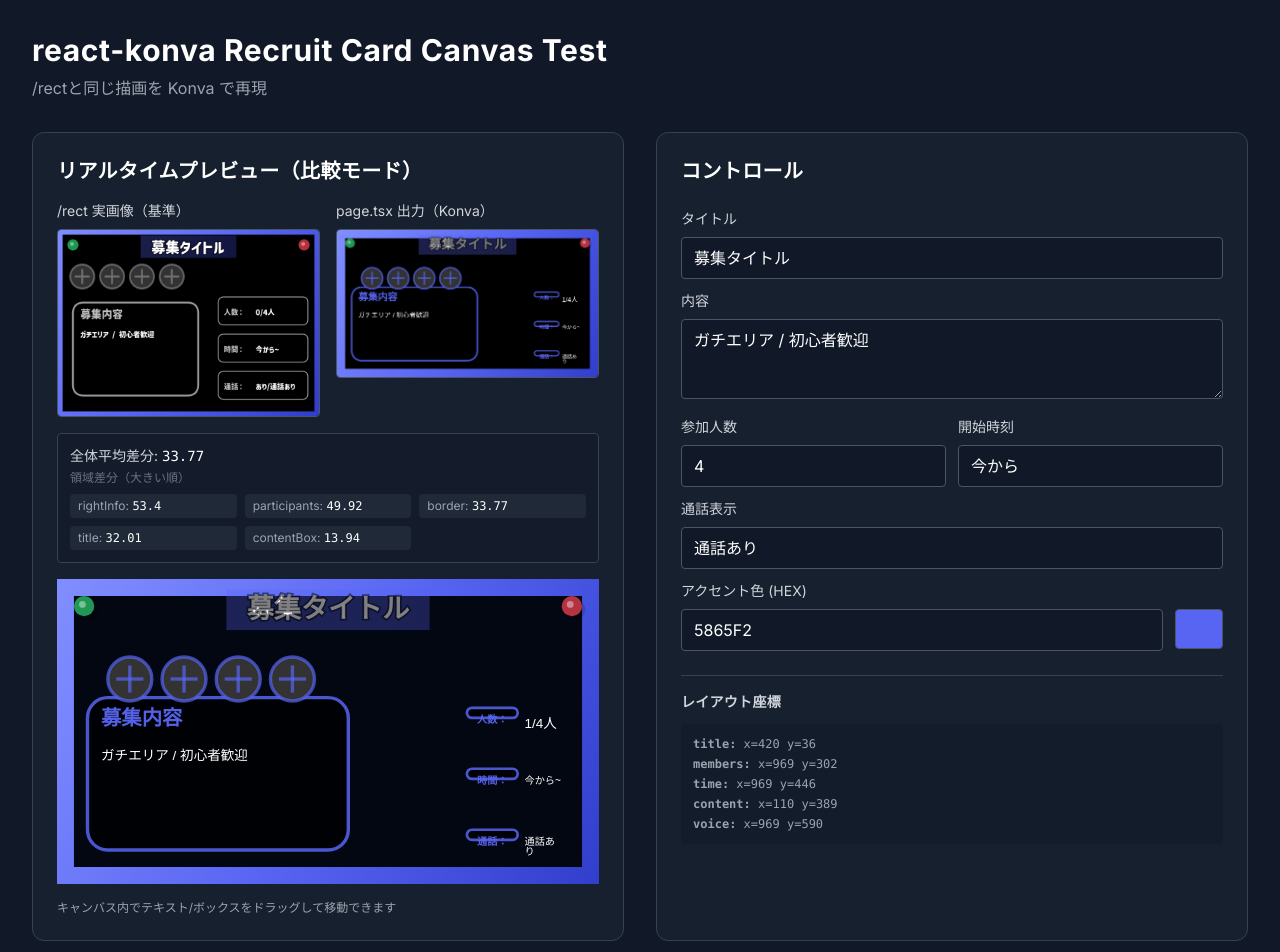
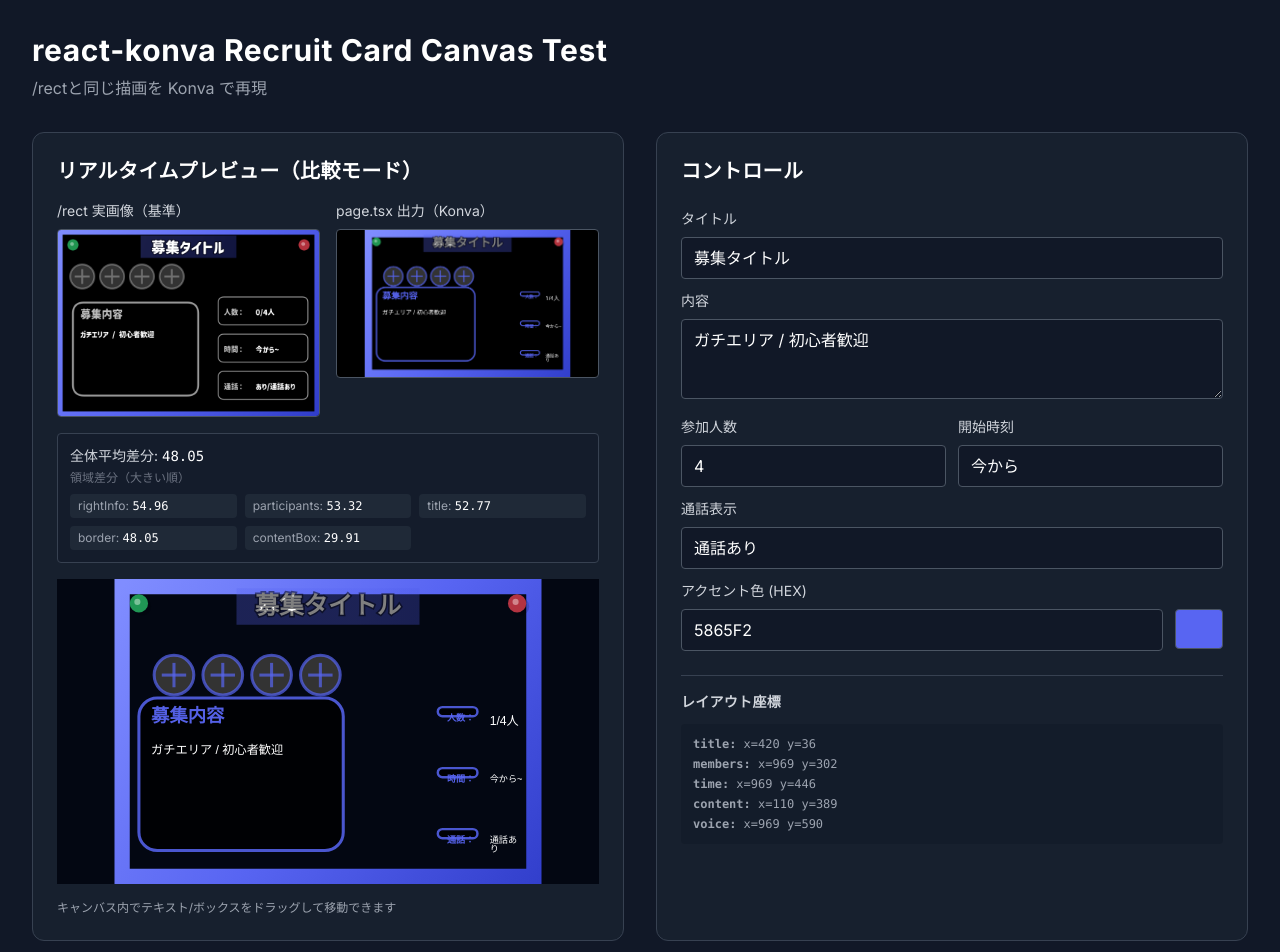
Before and after one commit to PK-2736/rectbot, a Next.js app in the folder frontend/dashboard/: page /test-konva in a window 1280 px wide. Shown: the top 952 px of the page. Built offline with nearby package versions, Linux system fonts and the light colour scheme; no server answers; a web font is replaced by a local one.

Commit message:
fixed bug

```diff
--- a/frontend/dashboard/src/app/plus/templates/page.tsx
+++ b/frontend/dashboard/src/app/plus/templates/page.tsx
@@ -96,16 +96,16 @@ const DEFAULT_LAYOUT: TemplateLayout = {
   timeLabel: "時間：",
   voiceLabel: "通話：",
   title: { x: 420, y: 36, size: 64, visible: true },
-  members: { x: 969, y: 302, size: 24, visible: true },
-  time: { x: 969, y: 446, size: 24, visible: true },
+  members: { x: 850, y: 302, size: 24, visible: true },
+  time: { x: 850, y: 446, size: 24, visible: true },
   content: { x: 110, y: 389, size: 24, visible: true },
-  voice: { x: 969, y: 590, size: 24, visible: true },
+  voice: { x: 850, y: 590, size: 24, visible: true },
   contentBox: { x: 73, y: 281, width: 614, height: 360, visible: true },
   imageBox: { x: 880, y: 330, width: 300, height: 220, visible: false },
-  membersBox: { x: 969, y: 302, width: 400, height: 56, visible: true },
-  timeBox: { x: 969, y: 446, width: 400, height: 56, visible: true },
-  voiceBox: { x: 969, y: 590, width: 400, height: 56, visible: true },
-  participantsBox: { x: 119, y: 180, width: 1134, height: 158, visible: true },
+  membersBox: { x: 850, y: 302, width: 400, height: 56, visible: true },
+  timeBox: { x: 850, y: 446, width: 400, height: 56, visible: true },
+  voiceBox: { x: 850, y: 590, width: 400, height: 56, visible: true },
+  participantsBox: { x: 155, y: 156, width: 1134, height: 158, visible: true },
   contentBoxColor: "#FFFFFF",
   imageBoxColor: "#FFFFFF",
   participantsBoxColor: "#FFFFFF",
--- a/frontend/dashboard/src/components/RecruitCardCanvasClient.tsx
+++ b/frontend/dashboard/src/components/RecruitCardCanvasClient.tsx
@@ -62,8 +62,8 @@ function getCoverCrop(imgWidth: number, imgHeight: number, boxWidth: number, box
 }
 
 const DEFAULT_ACCENT_COLOR = 'FF6B9D';
-const RECT_CANVAS_WIDTH = 160;
-const RECT_CANVAS_HEIGHT = 90;
+const RECT_CANVAS_WIDTH = 140;
+const RECT_CANVAS_HEIGHT = 100;
 const DEFAULT_LAYOUT = {
   canvas: { width: 1280, height: 720 },
   contentLabel: '募集内容',
@@ -71,16 +71,16 @@ const DEFAULT_LAYOUT = {
   timeLabel: '時間：',
   voiceLabel: '通話：',
   title: { x: 420, y: 36, size: 64, visible: true },
-  members: { x: 969, y: 302, size: 24, visible: true },
-  time: { x: 969, y: 446, size: 24, visible: true },
+  members: { x: 850, y: 302, size: 24, visible: true },
+  time: { x: 850, y: 446, size: 24, visible: true },
   content: { x: 110, y: 389, size: 24, visible: true },
-  voice: { x: 969, y: 590, size: 24, visible: true },
+  voice: { x: 850, y: 590, size: 24, visible: true },
   contentBox: { x: 73, y: 281, width: 614, height: 360, visible: true },
   imageBox: { x: 880, y: 330, width: 300, height: 220, visible: false },
-  membersBox: { x: 969, y: 302, width: 400, height: 56, visible: true },
-  timeBox: { x: 969, y: 446, width: 400, height: 56, visible: true },
-  voiceBox: { x: 969, y: 590, width: 400, height: 56, visible: true },
-  participantsBox: { x: 119, y: 180, width: 1134, height: 158, visible: true },
+  membersBox: { x: 850, y: 302, width: 400, height: 56, visible: true },
+  timeBox: { x: 850, y: 446, width: 400, height: 56, visible: true },
+  voiceBox: { x: 850, y: 590, width: 400, height: 56, visible: true },
+  participantsBox: { x: 155, y: 156, width: 1134, height: 158, visible: true },
   contentBoxColor: '#FFFFFF',
   imageBoxColor: '#FFFFFF',
   participantsBoxColor: '#FFFFFF',
```
Also changed, not shown: 1 other file (tests, documents, lock files or other folders).
